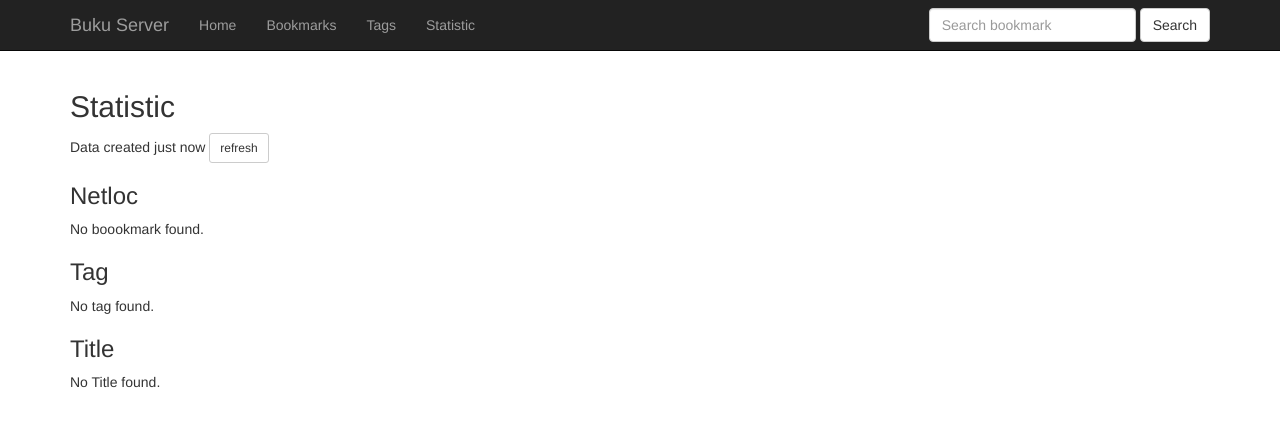
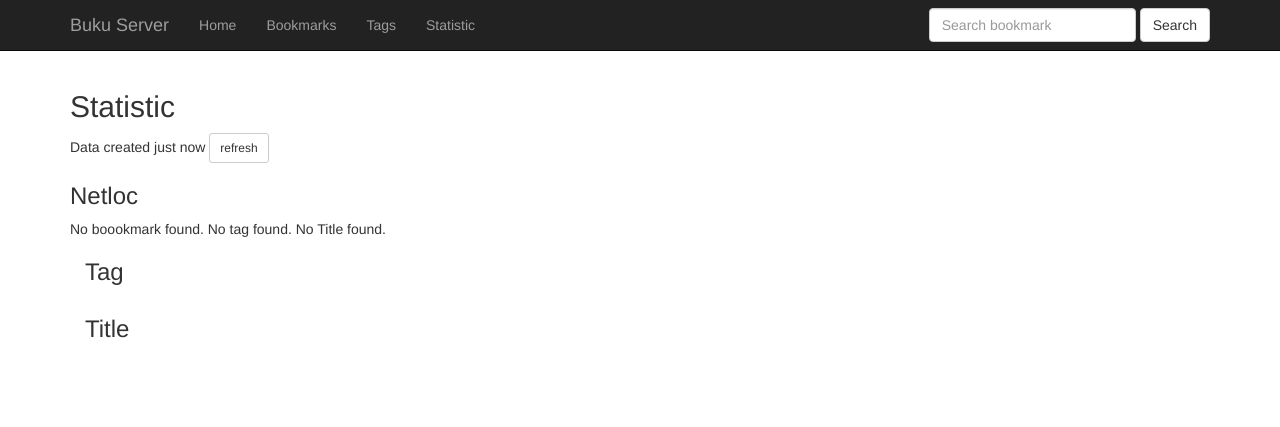
Before and after one commit to jarun/buku, a Flask app: page /statistic in a window 1280 px wide. Shown: the top 427 px of the page. Run offline with Flask 2, Linux system fonts and the light colour scheme; parts of the project's set-up code (start-up, migrations or seed data) failed here and were passed over; some libraries are stand-ins or nearby versions.

Commit message:
fix: dev: h3 part on statistic

```diff
--- a/bukuserver/templates/bukuserver/statistic.html
+++ b/bukuserver/templates/bukuserver/statistic.html
@@ -77,7 +77,7 @@
   </div>
   {% endif %}
 
-  <h3>Tag</h3>
+  <h3 class="col-md-12">Tag</h3>
 
   {% if most_common_tags %}
   <div class="col-md-6">
@@ -140,7 +140,7 @@
   </div>
   {% endif %}
 
-  <h3>Title</h3>
+  <h3 class="col-md-12">Title</h3>
 
   {% if most_common_titles %}
   <div class="col-md-6">
```
